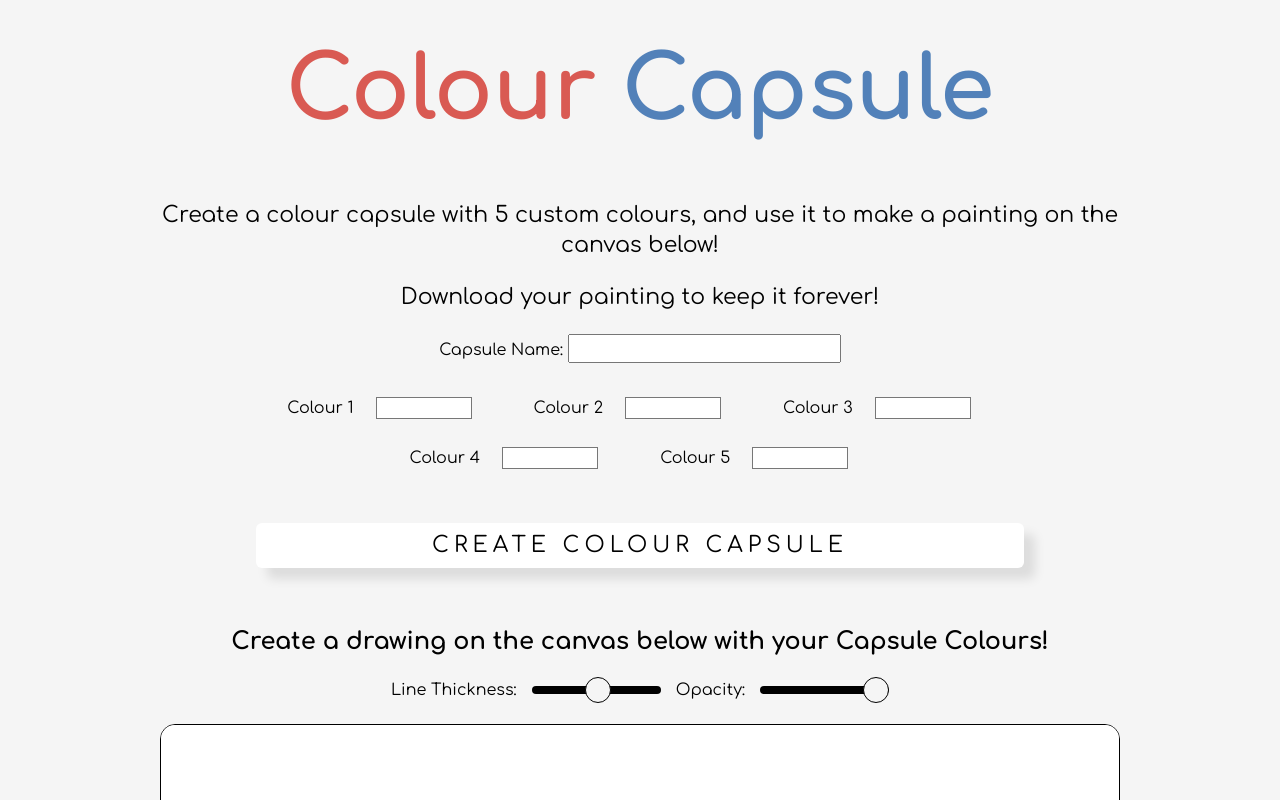
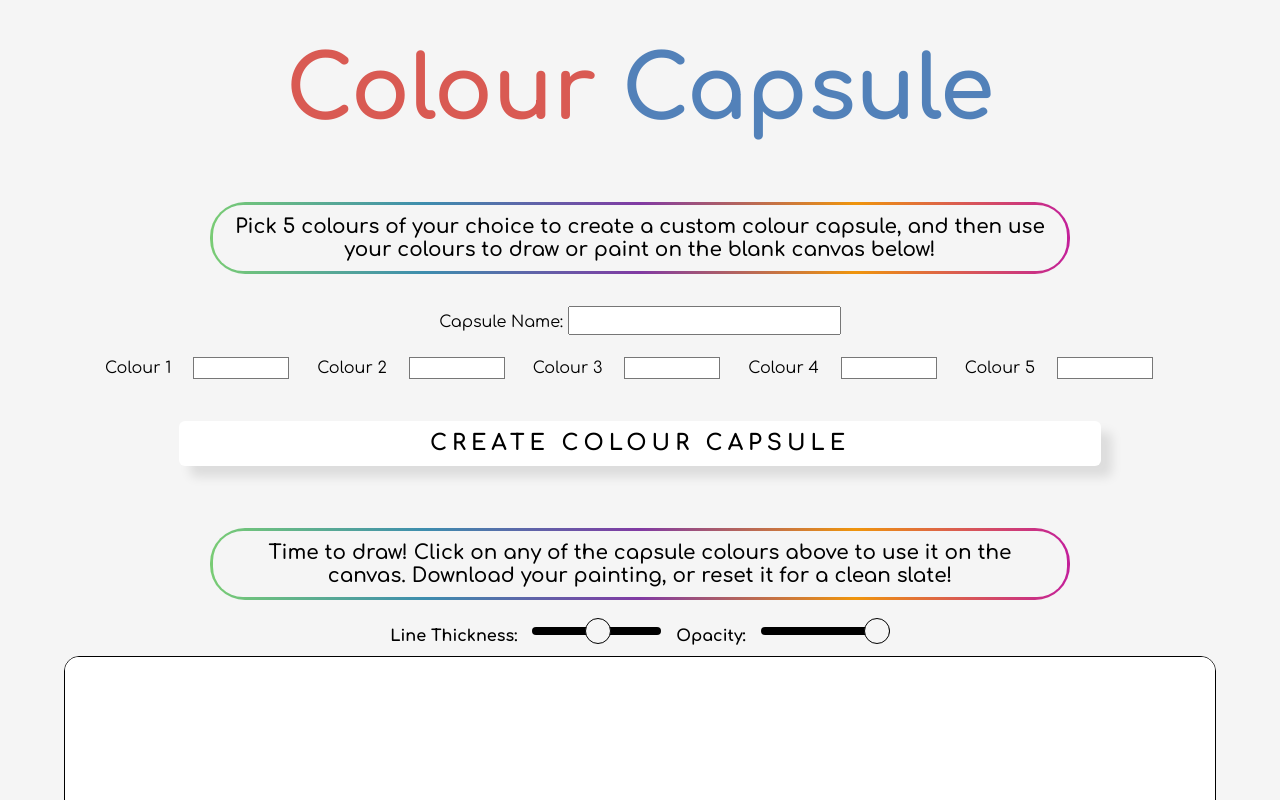
Before and after one commit to GabriellaPenev/colour-capsule, a React (Create React App) app: page / in a window 1280 px wide. Shown: the top 800 px of the page. Built offline with nearby package versions, Linux system fonts and the light colour scheme; no server answers; the database is empty.

Commit message:
tidied styling, made components folder

```diff
--- a/src/App.css
+++ b/src/App.css
@@ -280,7 +280,7 @@ body,
 .wrapper {
   margin: 0 auto;
   max-width: 1260px;
-  width: 75%;
+  width: 90%;
 }
 
 .app {
@@ -365,9 +365,42 @@ a {
   }
 }
 
-header p {
-  font-size: clamp(0.8rem, 3vw, 1.1rem);
-  line-height: 1.5rem;
+.intro {
+  position: relative;
+  background-color: whitesmoke;
+  background-clip: padding-box;
+  border: 5px solid transparent;
+  border-radius: 1.75rem;
+  padding: 10px 16px;
+  margin: 0 auto;
+  width: 75%;
+}
+
+h3.intro {
+  margin-top: 40px;
+  margin-bottom: 15px;
+}
+
+.intro::before {
+  content: "";
+  position: absolute;
+  top: -3px;
+  right: -3px;
+  bottom: -3px;
+  left: -3px;
+  z-index: -1;
+  background-image: linear-gradient(
+    90deg,
+    #79cc74, #3D8DAE, #813aa3, #ef950c,
+      #c31f9a
+  );
+  border-radius: 1.75rem;
+}
+
+.introSpan {
+  color: black;
+  font-weight: 600;
+  font-size: clamp(0.8rem, 3vw, 1rem);
 }
 
 form {
@@ -377,23 +410,24 @@ form {
   justify-content: center;
   align-items: center;
   text-transform: uppercase;
+  margin-top: 30px;
 }
 
 .options {
   display: flex;
   flex-wrap: wrap;
   justify-content: center;
-  margin: 20px 0;
+  margin: 15px 0;
 }
 
 .option {
   display: flex;
   align-items: center;
-  margin: 10px 20px;
+  margin: 3px;
 }
 
 label {
-  font-size: clamp(0.7rem, 3vw, 0.8rem);
+  font-size: clamp(0.7rem, 2vw, 0.8rem);
   text-transform: capitalize;
 }
 
@@ -426,6 +460,7 @@ button {
 .submitButton {
   text-transform: uppercase;
   letter-spacing: 5px;
+  font-weight: 800;
   width: 80%;
   margin: 20px 0;
   box-shadow: .5em .5em .5em rgba(0, 0, 0, .1);
@@ -454,6 +489,13 @@ button {
 
 .resultsContainer p {
   margin-bottom: 0;
+  font-size: clamp(0.7rem, 2vw, 0.8rem);
+}
+
+.resultsContainer p:first-child {
+  font-size: clamp(0.7rem, 3vw, 1rem);
+  text-transform: uppercase;
+  font-weight: bold;
 }
 
 ul {
@@ -465,16 +507,12 @@ ul {
   justify-content: center;
 }
 
-h3 {
-  font-size: clamp(0.9rem, 3vw, 1.2rem);
-  margin: 40px 0 0;
-}
-
 .controls {
   margin: 25px 0 10px;
   display: flex;
   justify-content: center;
-  align-items: center;
+  align-items: normal;
+  font-weight: bold;
 }
 
 .lineWidth {
@@ -553,15 +591,14 @@ input[type="range"]::-ms-track {
 
 .canvasContainer {
   display: flex;
-  flex-direction: column;
   align-items: center;
   width: 100%;
   height: 500px;
+  margin: 0 0 10px;
 }
 
 canvas {
   border-radius: 15px;
-  margin: 15px 0;
 }
 
 .canvasActions {
@@ -571,6 +608,7 @@ canvas {
 
 .canvasActions button {
   font-size: 0.7rem;
+  font-weight: bold;
   padding: 10px 6px;
   width: calc(100% / 3);
   border: black solid 1px;
@@ -598,7 +636,6 @@ canvas {
   justify-content: center;
   align-items: center;
   font-weight: bold;
-  font-size: 1.2rem;
   transition: all 0.3s;
 }
 
@@ -670,12 +707,11 @@ a {
 
   .controls {
     flex-direction: column;
+    margin: 0;
   }
 
-  .lineWidth,
-  .opacity,
   input[type=range] {
-    margin: 10px;
+    margin: 12px 0 18px;
   }
 
   .submitButton {
--- a/src/App.js
+++ b/src/App.js
@@ -1,12 +1,9 @@
 import { useState, useRef } from 'react';
-import { getDatabase, ref, remove } from 'firebase/database';
-import firebase from './firebase';
-
-import Header from './Header';
-import Form from './Form';
-import Results from './Results';
-import Canvas from './Canvas';
-import Footer from './Footer';
+import Header from './Components/Header';
+import Form from './Components/Form';
+import Results from './Components/Results';
+import Canvas from './Components/Canvas';
+import Footer from './Components/Footer';
 import './App.css';
 
 function App() {
@@ -16,14 +13,6 @@ function App() {
   // state to bring data stored in firebase to the page:
   const [colors, setColors] = useState([]);
   const [selectedColor, setSelectedColor] = useState('#000')
-
-  const handleRemoveCapsule = (capsuleID) => {
-    // dbRef points to the specific node of the capsule I want to remove
-    const database = getDatabase(firebase);
-    const dbRef = ref(database, `/${capsuleID}`);
-    // remove the node specific to the capsule id
-    remove(dbRef)
-}
 
   return (
     <div className="app wrapper">
@@ -38,7 +27,6 @@ function App() {
         <Results
           colors={colors}
           setSelectedColor={setSelectedColor}
-          handleRemoveCapsule={handleRemoveCapsule}
           />
 
         <Canvas
--- a/src/Canvas.js
+++ b/src/Components/Canvas.js
@@ -57,7 +57,7 @@ const Canvas = forwardRef(({selectedColor, setSelectedColor}, ref) => {
         ctxRef.current.stroke();
     }
 
-    const clear = () => {
+    const reset = () => {
         ctxRef.current.clearRect(
             0,
             0,
@@ -71,6 +71,7 @@ const Canvas = forwardRef(({selectedColor, setSelectedColor}, ref) => {
         // reset the line thickness and opacity values:
         lineWidthRef.current.value = 75
         opacityRef.current.value = 1
+        ctxRef.fillStyle = "white";
     }
 
     const erase = () => {
@@ -83,13 +84,11 @@ const Canvas = forwardRef(({selectedColor, setSelectedColor}, ref) => {
         link.setAttribute('download', 'drawing.png');
         let image = canvasRef.current.toDataURL('drawing/png');
         link.setAttribute('href', image);
-
     }
-
 
     return (
         <>
-            <h3 ref={ref}>Create a drawing on the canvas below with your Capsule Colours!</h3>
+            <h3 className="intro introSpan" ref={ref}>Time to draw! Click on any of the capsule colours above to use it on the canvas. Download your painting, or reset it for a clean slate!</h3>
             <div className="controls">
                 <label className='lineWidth' htmlFor="lineWidth">Line Thickness: </label>
                 <input ref={lineWidthRef} type="range" id="lineWidth" name="lineWidth"
@@ -121,7 +120,7 @@ const Canvas = forwardRef(({selectedColor, setSelectedColor}, ref) => {
                 />
             </div>
             <div className="canvasActions">
-                <button onClick={clear}>Clear</button>
+                <button onClick={reset}>Reset</button>
                 <button onClick={erase}>Erase</button>
                 <button>
                     <a id='download-image-link' href="download-link" onClick={download}>Download drawing</a>
--- a/src/Form.js
+++ b/src/Components/Form.js
@@ -1,6 +1,6 @@
 import { useEffect, useState } from 'react';
 import { getDatabase, ref, onValue, push } from 'firebase/database';
-import firebase from './firebase';
+import firebase from '../firebase';
 import { ToastContainer, toast } from 'react-toastify';
 import 'react-toastify/dist/ReactToastify.css';
 
@@ -90,6 +90,7 @@ const Form = ({ setColors, resultRef }) => {
                         onChange={handleInputChange}
                         name='title'
                         label='title'
+                        maxLength={30}
                     />
                 </div>
                 <div className="options animate__animated animate__fadeIn">
--- a/src/Header.js
+++ b/src/Components/Header.js
@@ -1,12 +1,13 @@
 const Header = () => {
-    return(
+    return (
         <header className="animate__animated animate__fadeIn">
             <h1>
                 <span className='title firstColor'>Colour </span>
                 <span className='title secondColor'>Capsule</span>
             </h1>
-            <p>Create a colour capsule with 5 custom colours, and use it to make a painting on the canvas below!</p>
-            <p>Download your painting to keep it forever!</p>
+            <div className="intro">
+                <span className="introSpan">Pick 5 colours of your choice to create a custom colour capsule, and then use your colours to draw or paint on the blank canvas below!</span>
+            </div>
         </header>
     )
 }
--- a/src/Results.js
+++ b/src/Components/Results.js
@@ -1,5 +1,15 @@
+import { getDatabase, ref, remove } from 'firebase/database';
+import firebase from '../firebase';
 
-const Results = ({colors, setSelectedColor, handleRemoveCapsule}) => {
+const Results = ({colors, setSelectedColor}) => {
+
+    const handleRemoveCapsule = (capsuleID) => {
+        // dbRef points to the specific node of the capsule I want to remove
+        const database = getDatabase(firebase);
+        const dbRef = ref(database, `/${capsuleID}`);
+        // remove the node specific to the capsule id
+        remove(dbRef)
+    }
 
     return (
         <>
```
Also changed, not shown: src/setupTests.js (deleted, +0 -5 lines), public/manifest.json, src/Components/Footer.js (renamed from src/Footer.js), src/logo.svg (deleted), 1 other file (tests, documents, lock files or other folders).
